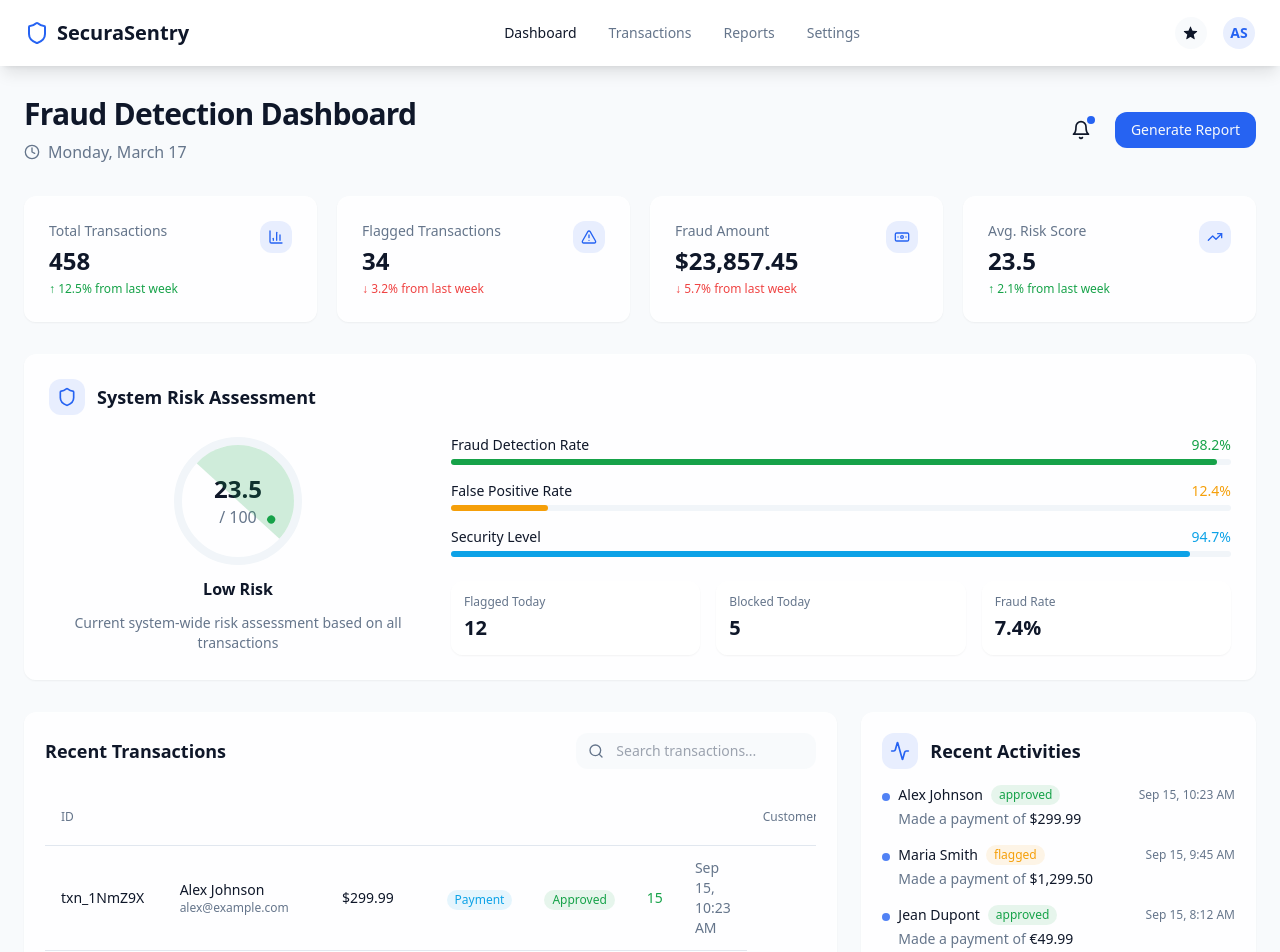
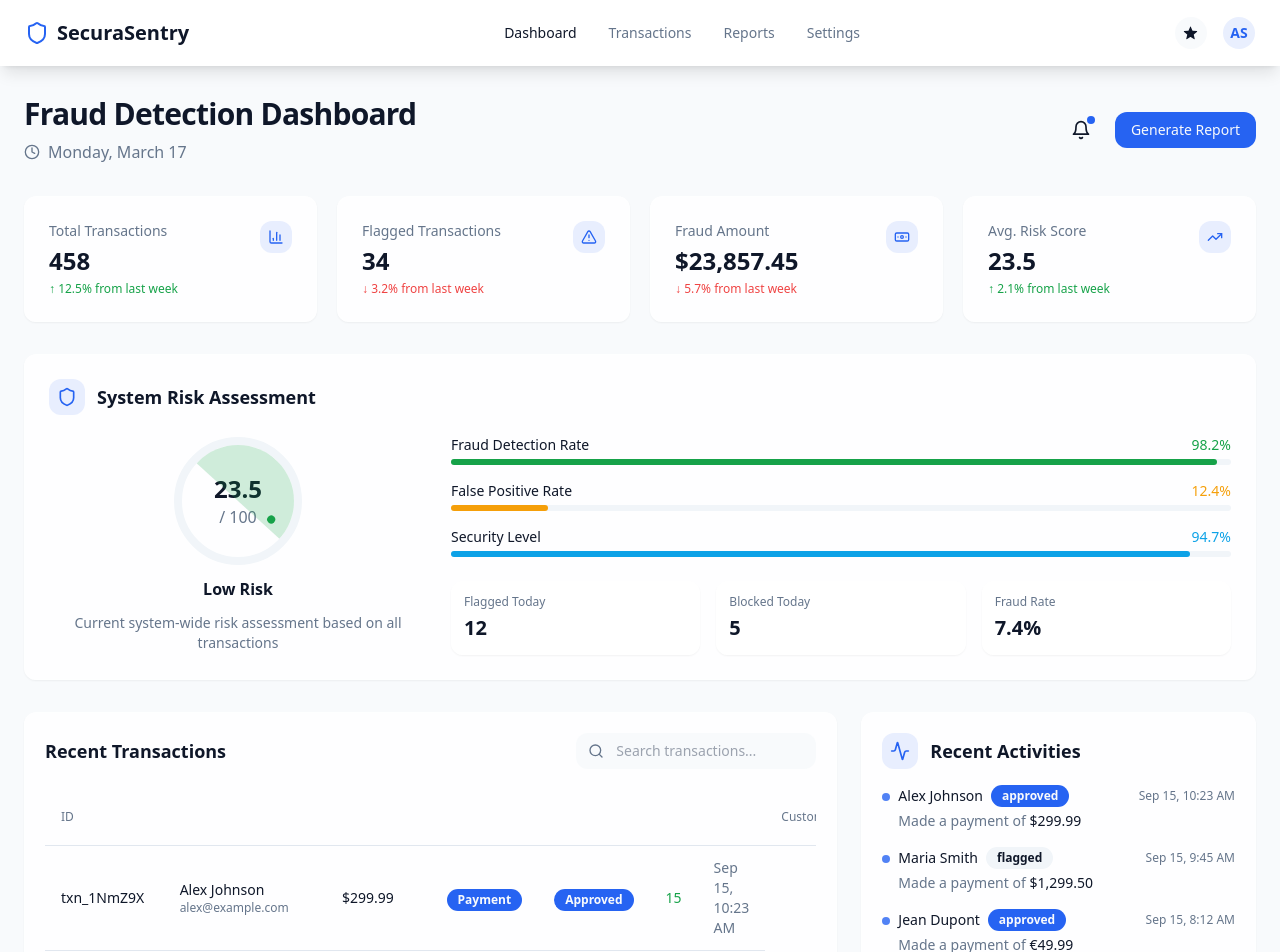
Before and after one commit to singhuday26/safesafe, a React (Vite) app: page / in a window 1280 px wide. Shown: the top 952 px of the page. Built offline with nearby package versions, Linux system fonts and the light colour scheme.

Commit message:
Fix import casing issue
Corrected the casing of the Badge component import to resolve a TypeScript error related to differing file name casing.

```diff
--- a/src/components/dashboard/ActivityTimeline.tsx
+++ b/src/components/dashboard/ActivityTimeline.tsx
@@ -3,7 +3,7 @@ import React from "react";
 import { Activity } from "lucide-react";
 import { FadeIn, AnimateChildren } from "../animations/FadeIn";
 import { Transaction, formatDate, getStatusVariant } from "@/utils/mockData";
-import Badge from "../ui/Badge";
+import { Badge } from "../ui/badge";
 
 interface ActivityTimelineProps {
   transactions: Transaction[];
@@ -40,8 +40,9 @@ const ActivityTimeline: React.FC<ActivityTimelineProps> = ({
                   <div className="flex items-center">
                     <p className="font-medium text-sm mr-2">{transaction.customer.name}</p>
                     <Badge
-                      variant={getStatusVariant(transaction.status)}
-                      size="sm"
+                      variant={getStatusVariant(transaction.status) === "success" ? "default" :
+                              getStatusVariant(transaction.status) === "warning" ? "secondary" :
+                              getStatusVariant(transaction.status) === "danger" ? "destructive" : "outline"}
                     >
                       {transaction.status}
                     </Badge>
--- a/src/components/dashboard/TransactionCard.tsx
+++ b/src/components/dashboard/TransactionCard.tsx
@@ -4,7 +4,7 @@ import { AlertTriangle, CheckCircle, Clock } from "lucide-react";
 import { Transaction, getRiskCategory, getRiskTextColor, formatCurrency } from "@/utils/mockData";
 import { cn } from "@/lib/utils";
 import RiskMeter from "./RiskMeter";
-import Badge from "../ui/Badge";
+import { Badge } from "../ui/badge";
 import { FadeIn } from "../animations/FadeIn";
 
 interface TransactionCardProps {
@@ -91,7 +91,7 @@ const TransactionCard: React.FC<TransactionCardProps> = ({
           <div className="flex items-center">
             <h3 className="font-medium text-sm mr-2">{getTypeLabel(type)}</h3>
             <div className="flex items-center text-sm">
-              {statusIcon[status]}
+              {statusIcon[status as keyof typeof statusIcon]}
               <span className={cn(
                 "ml-1",
                 status === 'approved' ? 'text-success' :
--- a/src/components/dashboard/TransactionList.tsx
+++ b/src/components/dashboard/TransactionList.tsx
@@ -3,7 +3,7 @@ import React from "react";
 import { AlertTriangle, CheckCircle, Clock, Search } from "lucide-react";
 import { Transaction, formatCurrency, formatDate, getRiskCategory, getRiskTextColor, getStatusVariant, getTransactionTypeVariant } from "@/utils/mockData";
 import { cn } from "@/lib/utils";
-import Badge from "../ui/Badge";
+import { Badge } from "../ui/badge";
 import { FadeIn, AnimateChildren } from "../animations/FadeIn";
 
 interface TransactionListProps {
@@ -60,12 +60,24 @@ const TransactionList: React.FC<TransactionListProps> = ({
                     {formatCurrency(transaction.amount, transaction.currency)}
                   </td>
                   <td className="py-3 px-4">
-                    <Badge variant={getTransactionTypeVariant(transaction.type)} size="sm">
+                    <Badge variant={
+                      getTransactionTypeVariant(transaction.type) === "default" ? "default" :
+                      getTransactionTypeVariant(transaction.type) === "success" ? "default" :
+                      getTransactionTypeVariant(transaction.type) === "warning" ? "secondary" :
+                      getTransactionTypeVariant(transaction.type) === "danger" ? "destructive" :
+                      getTransactionTypeVariant(transaction.type) === "info" ? "default" :
+                      "outline"
+                    }>
                       {transaction.type.charAt(0).toUpperCase() + transaction.type.slice(1)}
                     </Badge>
                   </td>
                   <td className="py-3 px-4">
-                    <Badge variant={getStatusVariant(transaction.status)} size="sm">
+                    <Badge variant={
+                      getStatusVariant(transaction.status) === "success" ? "default" :
+                      getStatusVariant(transaction.status) === "warning" ? "secondary" :
+                      getStatusVariant(transaction.status) === "danger" ? "destructive" :
+                      "outline"
+                    }>
                       {transaction.status.charAt(0).toUpperCase() + transaction.status.slice(1)}
                     </Badge>
                   </td>
--- a/src/components/ui/Badge.tsx
+++ /dev/null
@@ -1,58 +0,0 @@
-
-import React from "react";
-import { cn } from "@/lib/utils";
-
-type BadgeVariant = "default" | "success" | "warning" | "danger" | "info" | "neutral";
-type BadgeSize = "sm" | "md" | "lg";
-
-interface BadgeProps {
-  variant?: BadgeVariant;
-  size?: BadgeSize;
-  children: React.ReactNode;
-  className?: string;
-  icon?: React.ReactNode;
-  animated?: boolean;
-}
-
-const Badge: React.FC<BadgeProps> = ({
-  variant = "default",
-  size = "md",
-  children,
-  className,
-  icon,
-  animated = false,
-}) => {
-  const baseClasses = "inline-flex items-center font-medium rounded-full";
-
-  const variantClasses = {
-    default: "bg-primary/10 text-primary",
-    success: "bg-success/10 text-success",
-    warning: "bg-warning/10 text-warning",
-    danger: "bg-destructive/10 text-destructive",
-    info: "bg-info/10 text-info",
-    neutral: "bg-muted text-muted-foreground",
-  };
-
-  const sizeClasses = {
-    sm: "text-xs px-2 py-0.5",
-    md: "text-sm px-2.5 py-0.5",
-    lg: "text-base px-3 py-1",
-  };
-
-  const animationClass = animated ? "animate-pulse-slow" : "";
-
-  return (
-    <span className={cn(
-      baseClasses,
-      variantClasses[variant],
-      sizeClasses[size],
-      animationClass,
-      className
-    )}>
-      {icon && <span className="mr-1">{icon}</span>}
-      {children}
-    </span>
-  );
-};
-
-export default Badge;
```
